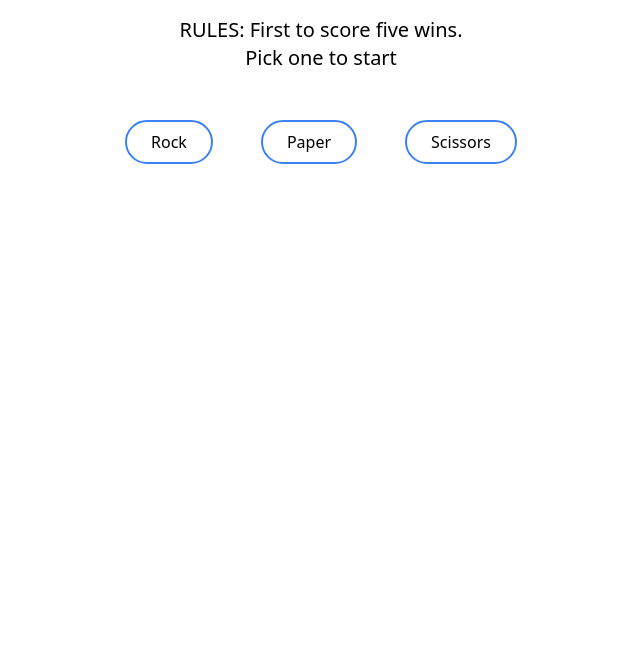
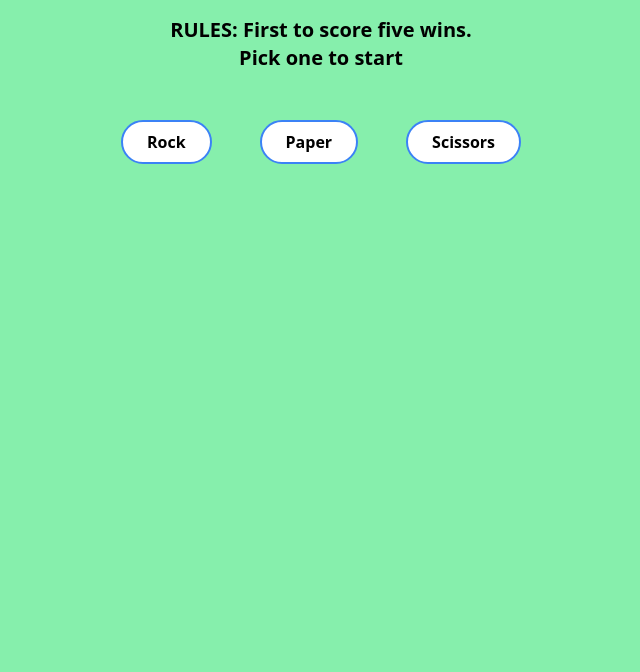
Before and after one commit to delightCS/rock-paper-scissors-game, a website: page index.html in a window 1280 px wide. Shown: the part 128-800 px from the top of the page, without its empty margins (319-959 px from the left). Drawn offline with Linux system fonts and the light colour scheme.

Commit message:
Add more styles to th HTML

```diff
--- a/index.html
+++ b/index.html
@@ -7,8 +7,8 @@
     <script src="script.js" defer></script>
     <link rel="stylesheet" href="tailwindstyle.css" />
   </head>
-  <body>
-    <div class="text-center mx-auto mt-20">
+  <body class="bg-green-300">
+    <div class="text-center mx-auto mt-20 font-bold">
       <h1 class="text-2xl mb-8">ROCK PAPER SCISSORS GAME</h1>
       <h2 class="text-xl">RULES: First to score five wins.</h2>
       <h3 class="text-xl mb-12">Pick one to start</h3>
@@ -16,27 +16,27 @@
       <div class="flex justify-center gap-12">
         <button
           id="rock"
-          class="border-2 border-blue-500 px-6 py-2 rounded-full"
+          class="border-2 border-blue-500 px-6 py-2 rounded-full bg-white"
         >
           Rock
         </button>
         <button
           id="paper"
-          class="border-2 border-blue-500 px-6 py-2 rounded-full"
+          class="border-2 border-blue-500 px-6 py-2 rounded-full bg-white"
         >
           Paper
         </button>
         <button
           id="scissors"
-          class="border-2 border-blue-500 px-6 py-2 rounded-full"
+          class="border-2 border-blue-500 px-6 py-2 rounded-full bg-white"
         >
           Scissors
         </button>
       </div>
 
-      <div class="text-xl">
-        <p id="choices"></p>
-        <p id="scores"></p>
+      <div class="text-xl mt-20">
+        <p id="choices" class="mb-8"></p>
+        <p id="scores" class="mb-8"></p>
         <p id="winner"></p>
       </div>
     </div>
```
Also changed, not shown: tailwindstyle.css.
